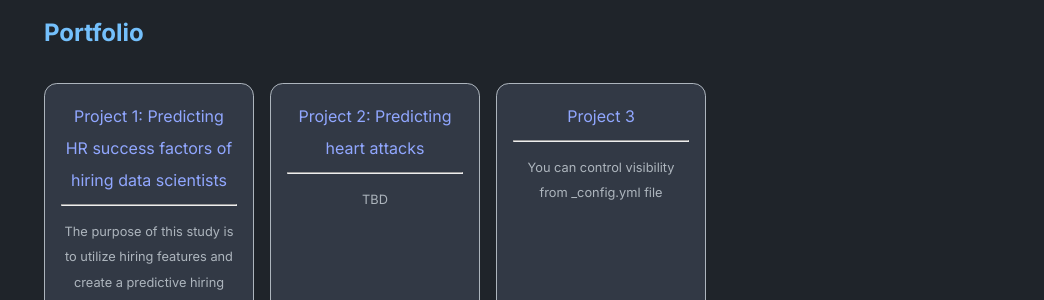
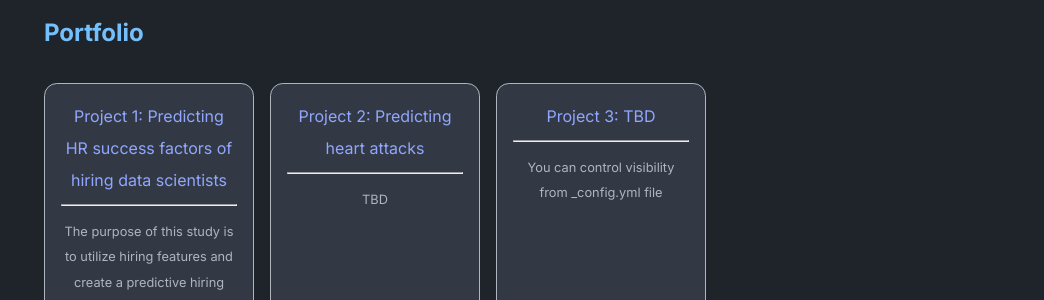
Before and after one commit to Josef9154/JRochelle_Portfolio, a Jekyll site: the page built from index.md, in a window 1280 px wide and 900 px high. Shown: the part 356-656 px from the top of the window, without its empty margins (236-1280 px from the left). Built offline with Jekyll 4.4.1, drawn with Linux system fonts in a browser that asks for light colours.

Commit message:
home.yml: updated title in project_entries

```diff
--- a/_data/home.yml
+++ b/_data/home.yml
@@ -11,7 +11,7 @@ project_entries:
   - title: 'Project 2: Predicting heart attacks'
     url: TBD
     desc: TBD
-  - title: Project 3
+  - title: 'Project 3: TBD'
     url: overview-post
     desc: You can control visibility from _config.yml file
   - title: 'Project 4: Predicting telecom churn'
```
